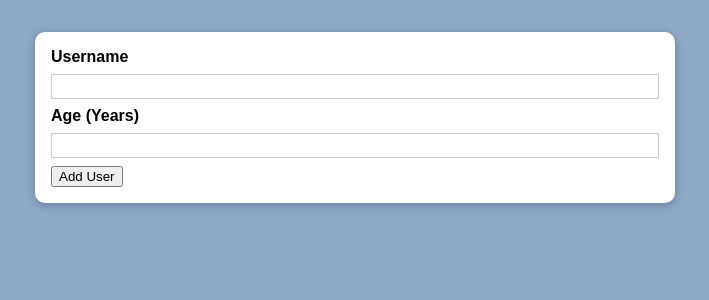
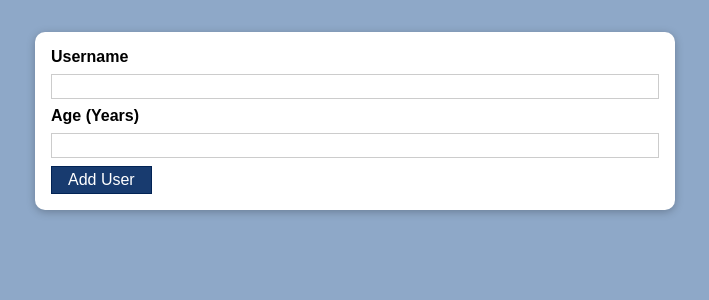
Before and after one commit to zooyaho/react-addUser-project, a React (Create React App) app: page / in a window 1280 px wide. Shown: the top 300 px of the page, without its empty margins (285-994 px from the left). Built offline with nearby package versions, Linux system fonts and the light colour scheme.

Commit message:
Button 스타일 구현

```diff
--- /dev/null
+++ b/src/components/UI/Button.js
@@ -0,0 +1,10 @@
+import React from 'react';
+import styles from './Button.module.css';
+
+const Button = props =>{
+  return(
+    <button className={styles.button} type={props.type}>{props.children}</button>
+  );
+};
+
+export default Button;
--- /dev/null
+++ b/src/components/UI/Button.module.css
@@ -0,0 +1,19 @@
+.button {
+  font: inherit;
+  border: 1px solid #022355;
+  background: #183b6f;
+  color: white;
+  padding: 0.25rem 1rem;
+  cursor: pointer;
+}
+
+.button:hover,
+.button:active {
+  background: #4578c3;
+  border-color: #173c74;
+  color: #fff;
+}
+
+.button:focus {
+  outline: none;
+}
--- a/src/components/Users/AddUser.js
+++ b/src/components/Users/AddUser.js
@@ -2,6 +2,7 @@
 import styles from './AddUser.module.css';
 
 import Card from "../UI/Card";
+import Button from "../UI/Button";
 
 const AddUser = (props) => {
   const addUserHandler = (event) => {
@@ -17,7 +18,7 @@
         <input id="username" type="text" />
         <label htmlFor="age">Age (Years)</label>
         <input id="age" type="number" />
-        <button type="submit">Add User</button>
+        <Button type="submit">Add User</Button>
       </form>
     </Card>
   );
```
